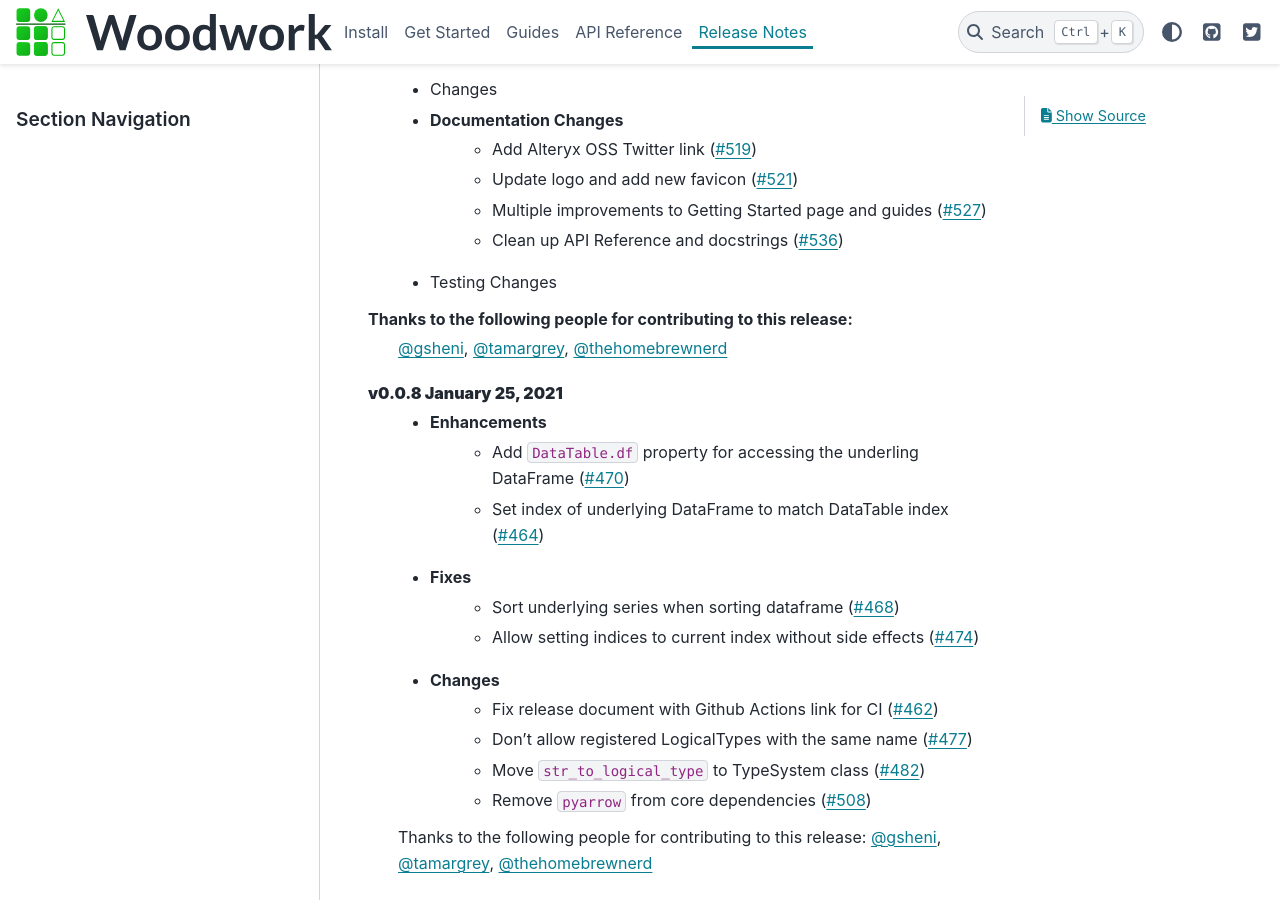
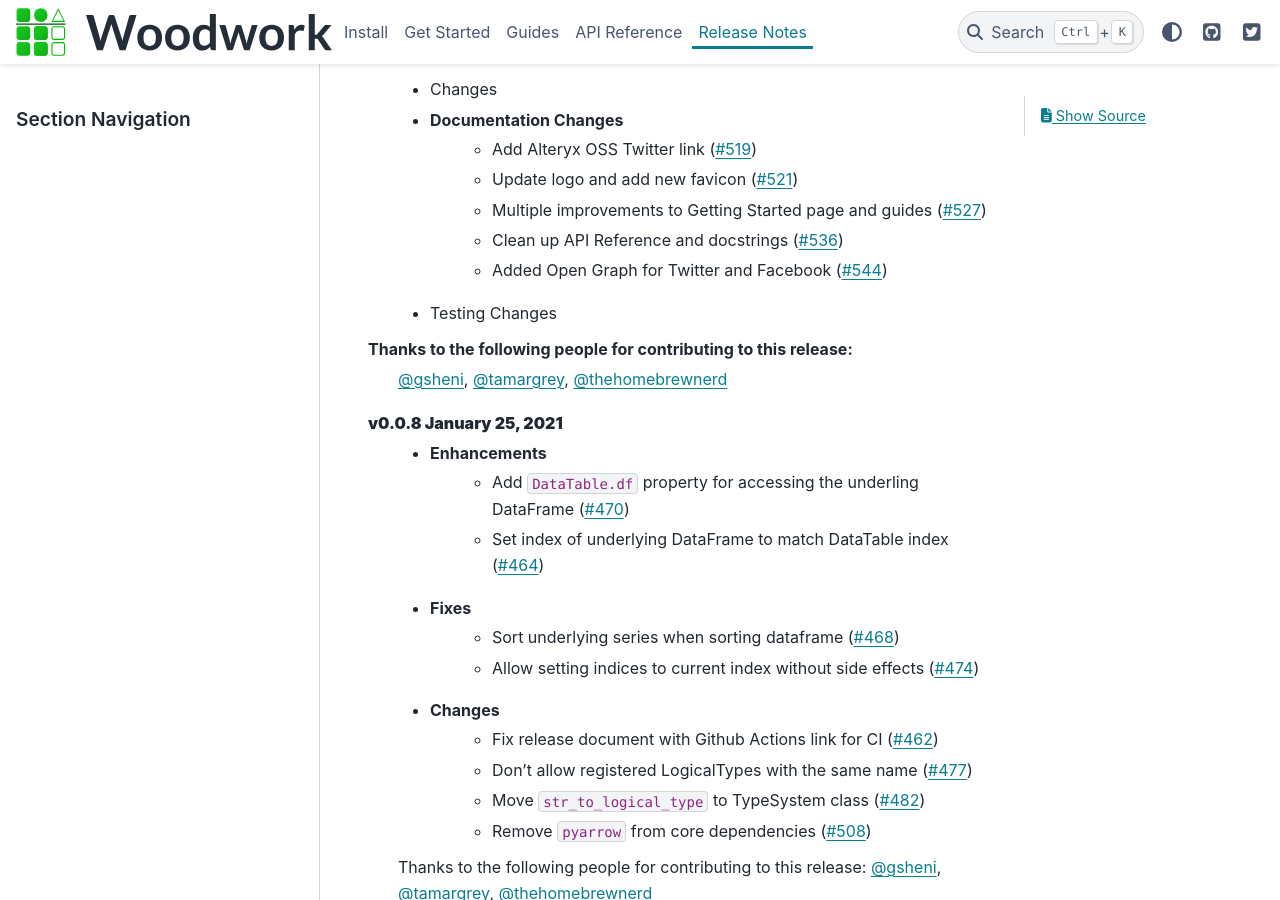
Before and after one commit to alteryx/woodwork, a Sphinx documentation site: the page built from docs/source/release_notes.rst, in a window 1280 px wide and 900 px high, scrolled down 503 px. Built offline with Sphinx 7.4.7 and the PyData theme 0.15.4, drawn with Linux system fonts in a browser that asks for light colours; comment, search, counter and statistics services are not loaded; some of the changed lines change nothing that is shown.

Commit message:
Add Open Graph Info to Docs HTML (#544)
* added open source graph to layout

* release notes

* remove notebook

* update number mr

```diff
--- a/docs/source/_templates/layout.html
+++ b/docs/source/_templates/layout.html
@@ -8,6 +8,24 @@
   analytics.page();
   }}();
 </script> -->
+
+<title>Woodwork - Alteryx Open Source Data Typing Library</title>
+<meta name="description" content="Woodwork is a library that helps with data typing of 2-dimensional tabular data structures. — Woodwork documentation">
+
+<!-- Facebook Meta Tags -->
+<meta property="og:url" content="https://woodwork.alteryx.com">
+<meta property="og:type" content="website">
+<meta property="og:title" content="Woodwork - Alteryx Open Source Data Typing Library">
+<meta property="og:description" content="Woodwork is a library that helps with data typing of 2-dimensional tabular data structures. — Woodwork documentation">
+<meta property="og:image" content="https://woodwork-web-images.s3.amazonaws.com/OpenSource_OpenGraph_1200x630px-woodwork.png">
+
+<!-- Twitter Meta Tags -->
+<meta name="twitter:card" content="summary_large_image">
+<meta property="twitter:domain" content="woodwork.alteryx.com">
+<meta property="twitter:url" content="https://woodwork.alteryx.com">
+<meta name="twitter:title" content="Woodwork - Alteryx Open Source Data Typing Library">
+<meta name="twitter:description" content="Woodwork is a library that helps with data typing of 2-dimensional tabular data structures. — Woodwork documentation">
+<meta name="twitter:image" content="https://woodwork-web-images.s3.amazonaws.com/OpenSource_OpenGraph_1200x630px-woodwork.png">
 
 {% endblock %}
 
@@ -22,7 +40,7 @@
       <a href="https://github.com/alteryx/woodwork#readme" target="_blank">
         <img class="footer-image-github" src="{{ pathto('_static/images/github.svg', 1) }}" alt="GitHub">
       </a>
-      <a href="https://twitter.com/alteryx?lang=en" target="_blank">
+      <a href="https://twitter.com/AlteryxOSS" target="_blank">
         <img class="footer-image-twitter" src="{{ pathto('_static/images/twitter.svg', 1) }}" alt="Twitter">
       </a>
     </div>
--- a/docs/source/release_notes.rst
+++ b/docs/source/release_notes.rst
@@ -16,6 +16,7 @@
         * Update logo and add new favicon (:pr:`521`)
         * Multiple improvements to Getting Started page and guides (:pr:`527`)
         * Clean up API Reference and docstrings (:pr:`536`)
+        * Added Open Graph for Twitter and Facebook (:pr:`544`)
     * Testing Changes
 
 Thanks to the following people for contributing to this release:
```
